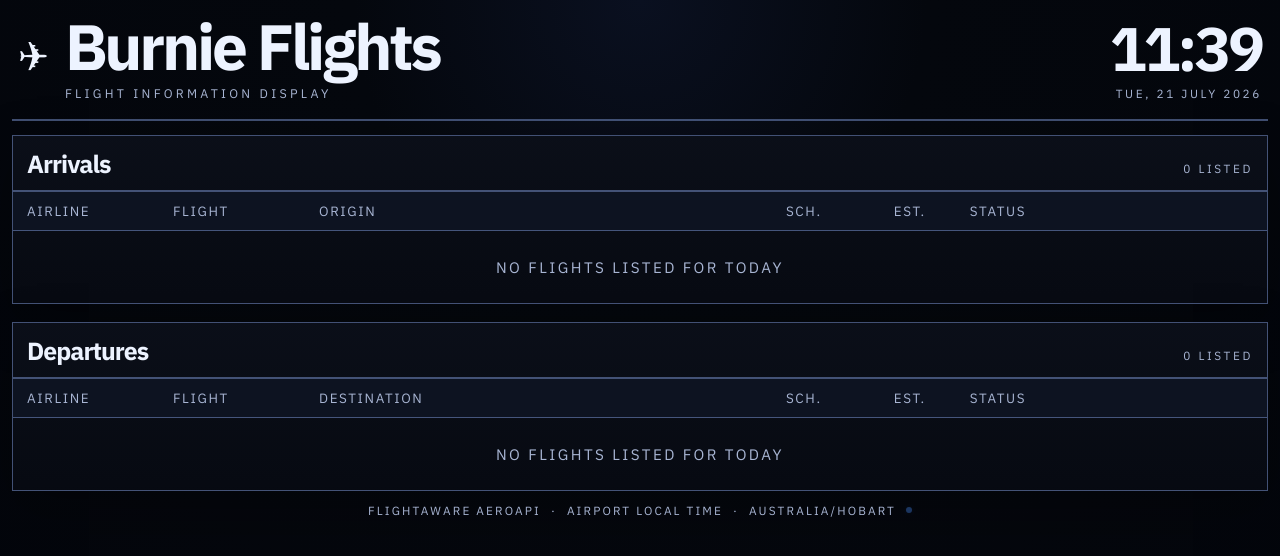
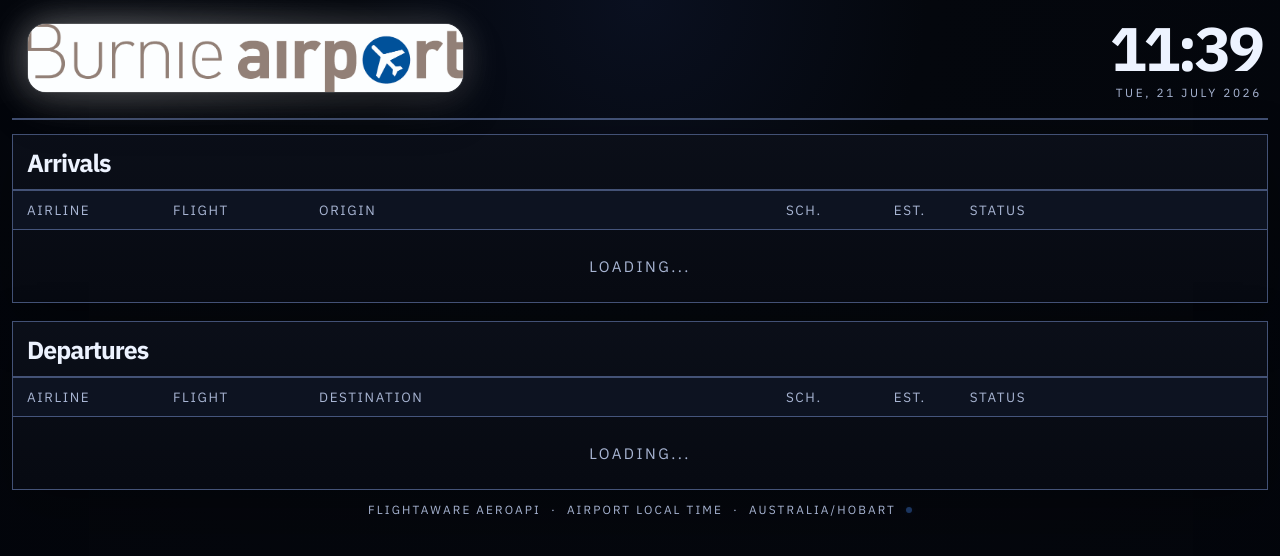
Before and after one commit to Elpho910/FR_Dashboard, a Flask app: page / in a window 1280 px wide. Shown: the top 556 px of the page. Run offline with Flask 3, Linux system fonts and the light colour scheme; data comes from the database, SQL or seed files in the repository; data that the repository does not hold is empty.

Commit message:
add logo

```diff
--- a/static/css/board.css
+++ b/static/css/board.css
@@ -45,34 +45,38 @@ body {
   border-bottom: 2px solid var(--line);
 }
 
-.board-title-wrap {
+.board-brand {
+  position: relative;
   display: flex;
   align-items: center;
-  gap: 16px;
   min-width: 0;
+  padding: 8px 18px 8px 10px;
 }
 
-.board-plane {
-  font-size: clamp(2rem, 3.2vw, 3rem);
-  line-height: 1;
-  color: var(--text);
-  transform: translateY(-2px);
+.board-brand-glow {
+  position: absolute;
+  inset: 6px 4px;
+  border-radius: 22px;
+  background: radial-gradient(circle at 20% 50%, rgba(255, 255, 255, 0.28), rgba(255, 255, 255, 0.05) 58%, transparent 82%);
+  filter: blur(18px);
+  opacity: 0.9;
+  pointer-events: none;
 }
 
-.board-title {
-  margin: 0;
-  font-size: clamp(2.35rem, 5vw, 4.15rem);
-  line-height: 0.95;
-  letter-spacing: -0.05em;
-  font-weight: 700;
-}
-
-.board-subtitle {
-  margin-top: 8px;
-  color: var(--muted);
-  font-size: 0.78rem;
-  letter-spacing: 0.26em;
-  text-transform: uppercase;
+.board-brand-logo {
+  position: relative;
+  z-index: 1;
+  width: clamp(220px, 34vw, 460px);
+  max-width: 100%;
+  height: auto;
+  display: block;
+  border-radius: 18px;
+  background: linear-gradient(180deg, rgba(255, 255, 255, 0.98), rgba(244, 247, 255, 0.95));
+  box-shadow:
+    0 18px 48px rgba(0, 0, 0, 0.2),
+    0 0 0 1px rgba(255, 255, 255, 0.14),
+    0 0 40px rgba(255, 255, 255, 0.08);
+  filter: drop-shadow(0 0 18px rgba(255, 255, 255, 0.16));
 }
 
 .clock-panel {
@@ -339,6 +343,15 @@ body {
     flex-direction: column;
   }
 
+  .board-brand {
+    width: 100%;
+    padding: 4px 6px 2px 2px;
+  }
+
+  .board-brand-logo {
+    width: min(100%, 360px);
+  }
+
   .clock-panel {
     text-align: left;
   }
--- a/templates/index.html
+++ b/templates/index.html
@@ -12,12 +12,13 @@
 <body>
   <div class="board-shell">
     <header class="board-header">
-      <div class="board-title-wrap">
-        <div class="board-plane">&#9992;</div>
-        <div>
-          <h1 class="board-title"><span id="board-airport-name">{{ airport }}</span> Flights</h1>
-          <div class="board-subtitle">Flight Information Display</div>
-        </div>
+      <div class="board-brand" aria-label="Burnie Airport">
+        <div class="board-brand-glow"></div>
+        <img
+          class="board-brand-logo"
+          src="{{ url_for('static', filename='logos/Burnie_Airport.jpg') }}"
+          alt="Burnie Airport"
+        />
       </div>
       <div class="clock-panel">
         <div class="clock" id="clock">--:--</div>
```
Also changed, not shown: static/logos/Burnie_Airport.jpg (added).
